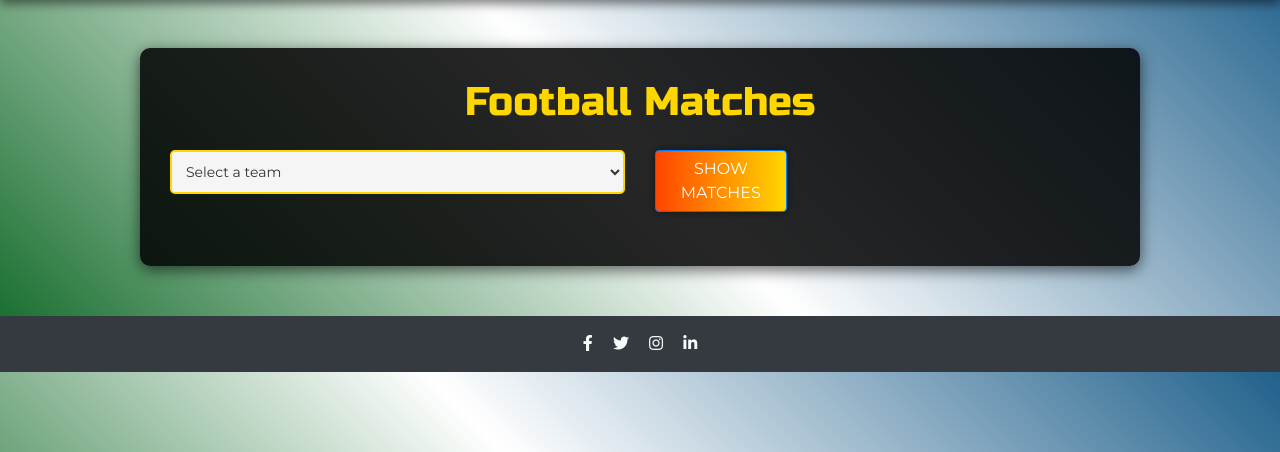
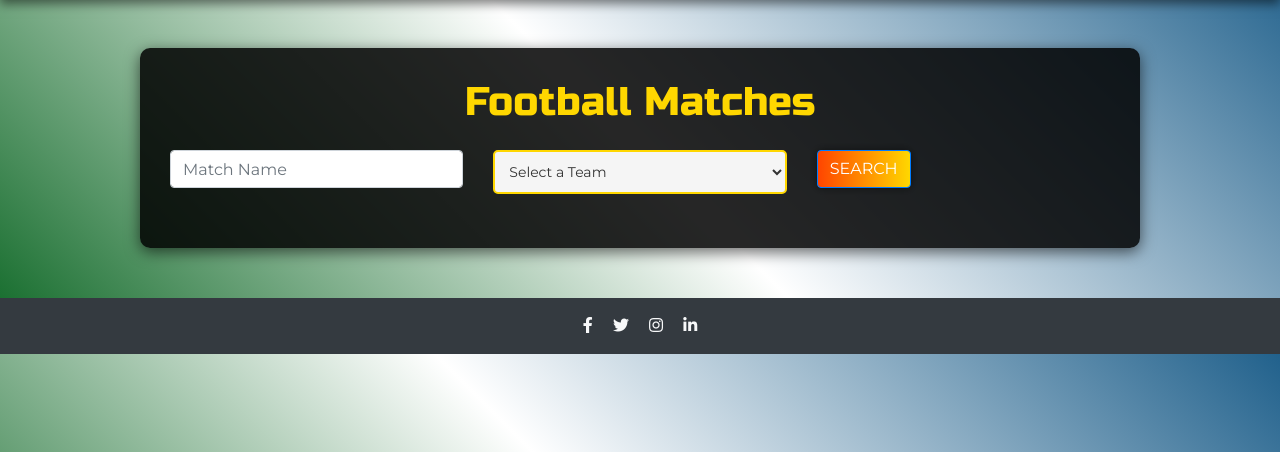
Before and after one commit to gezmisozkan/database-3Kan, a Flask app: page /matches in a window 1280 px wide. Shown: the part 56-508 px from the top of the page. Run offline with Flask 3, Linux system fonts and the light colour scheme; data that the repository does not hold is empty.

Commit message:
Add season and tier information to matches and improve UI for season tiers

```diff
--- a/website/templates/matches.html
+++ b/website/templates/matches.html
@@ -5,32 +5,91 @@
 
 <h1 class="mb-4">Football Matches</h1>
 
-<form method="post" class="mb-4">
-    <div class="row">
-        <div class="col-md-6">
-            <select name="team" class="form-select" required>
-                <option value="" disabled {% if not selected_team %}selected{% endif %}>Select a team</option>
+<!-- Search Form -->
+<form method="GET" action="/matches" class="mb-4">
+    <div class="row g-3">
+        <!-- Search by Match Name -->
+        <div class="col-md-4">
+            <input type="text" name="search" class="form-control" placeholder="Match Name" value="{{ search_query }}">
+        </div>
+
+        <!-- Filter by Team -->
+        <div class="col-md-4">
+            <select name="team" class="form-select">
+                <option value="" {% if not selected_team %}selected{% endif %}>Select a Team</option>
                 {% for team in teams %}
                 <option value="{{ team }}" {% if team == selected_team %}selected{% endif %}>{{ team }}</option>
                 {% endfor %}
             </select>
         </div>
+
+        <!-- Search Button -->
         <div class="col-md-2">
-            <button type="submit" class="btn btn-primary">Show Matches</button>
+            <button type="submit" class="btn btn-primary">Search</button>
         </div>
     </div>
 </form>
 
 {% if matches %}
-    <h2>Matches for {{ selected_team }}</h2>
-    <table class="table table-striped">
+    <h2 class="mb-4">{% if selected_team %}Matches for {{ selected_team }}{% else %}All Matches{% endif %}</h2>
+
+    <!-- Matches Table -->
+    <table class="table table-striped table-bordered">
         <thead>
             <tr>
-            <th>Match</th>
+                <!-- Sortable Match ID -->
+                <th>
+                    <a href="{{ url_for('views.matches', page=page, search=search_query, team=selected_team, sort='match_id', order='desc' if (sort=='match_id' and order=='asc') else 'asc') }}">
+                        Match ID
+                        {% if sort == 'match_id' %}
+                            {{ '▲' if order == 'asc' else '▼' }}
+                        {% endif %}
+                    </a>
+                </th>
+
+                <!-- Sortable Match Name -->
+                <th>
+                    <a href="{{ url_for('views.matches', page=page, search=search_query, team=selected_team, sort='match_name', order='desc' if (sort=='match_name' and order=='asc') else 'asc') }}">
+                        Match Name
+                        {% if sort == 'match_name' %}
+                            {{ '▲' if order == 'asc' else '▼' }}
+                        {% endif %}
+                    </a>
+                </th>
+
+                <!-- Home Team -->
                 <th>Home Team</th>
+
+                <!-- Away Team -->
                 <th>Away Team</th>
-            <th>Home Goals</th>
-            <th>Away Goals</th>
+
+                <!-- Sortable Home Goals -->
+                <th>
+                    <a href="{{ url_for('views.matches', page=page, search=search_query, team=selected_team, sort='home_team_score', order='desc' if (sort=='home_team_score' and order=='asc') else 'asc') }}">
+                        Home Goals
+                        {% if sort == 'home_team_score' %}
+                            {{ '▲' if order == 'asc' else '▼' }}
+                        {% endif %}
+                    </a>
+                </th>
+
+                <!-- Sortable Away Goals -->
+                <th>
+                    <a href="{{ url_for('views.matches', page=page, search=search_query, team=selected_team, sort='away_team_score', order='desc' if (sort=='away_team_score' and order=='asc') else 'asc') }}">
+                        Away Goals
+                        {% if sort == 'away_team_score' %}
+                            {{ '▲' if order == 'asc' else '▼' }}
+                        {% endif %}
+                    </a>
+                </th>
+
+                <!-- Season -->
+                <th>Season</th>
+
+                <!-- Tier -->
+                <th>Tier</th>
+
+                <!-- Admin Actions -->
                 {% if current_user.is_authenticated and current_user.role == 'admin' %}
                 <th>Actions</th>
                 {% endif %}
@@ -39,12 +98,22 @@
         <tbody>
             {% for match in matches %}
             <tr>
-                <td><a href="{{ url_for('views.match_details', match_id=match['match_id']) }}">{{ match['match_id'] }}</a></td>
+                <td>{{ match['match_id'] }}</td>
+                <td><a href="{{ url_for('views.match_details', match_id=match['match_id']) }}">{{ match['match_name'] }}</a></td>
                 <td><a href="{{ url_for('views.team_details', team_id=match['home_team_id']) }}">{{ match['home_team_name'] }}</a></td>
                 <td><a href="{{ url_for('views.team_details', team_id=match['away_team_id']) }}">{{ match['away_team_name'] }}</a></td>
                 <td>{{ match['home_team_score'] }}</td>
                 <td>{{ match['away_team_score'] }}</td>
-
+                <td>
+                    <a href="{{ url_for('views.season_tiers', year=match['season_year']) }}">
+                        {{ match['season_year'] }}
+                    </a>
+                </td>
+                <td>
+                    <a href="{{ url_for('views.season_overview', season_id=match['season_id']) }}">
+                        Tier {{ match['season_tier'] }}
+                    </a>
+                </td>
                 {% if current_user.is_authenticated and current_user.role == 'admin' %}
                 <td>
                     <form method="POST" action="{{ url_for('views.delete_match', match_id=match['match_id']) }}" style="display:inline;">
--- a/website/views.py
+++ b/website/views.py
@@ -116,9 +116,9 @@ def teams():
 
     return render_template("teams.html", teams=teams, search_query=search_query, page=page, total_pages=total_pages)
 
-@views.route('/matches', methods=['GET', 'POST'])
+@views.route('/matches', methods=['GET'])
 def matches():
-    teams, matches, selected_team = [], [], None
+    teams, matches, selected_team, search_query, sort, order = [], [], None, None, None, None
     page = int(request.args.get('page', 1))
     per_page = 20
     offset = (page - 1) * per_page
@@ -126,52 +126,84 @@ def matches():
     try:
         cursor = g.db.cursor(dictionary=True)
 
-        query = "SELECT DISTINCT home_team_name FROM matches"
-        cursor.execute(query)
+        # Fetch distinct home team names for dropdown
+        team_query = "SELECT DISTINCT home_team_name FROM matches"
+        cursor.execute(team_query)
         teams = [row['home_team_name'] for row in cursor.fetchall()]
 
-        # Handle form submission and query parameters for selected team
-        if request.method == 'POST':
-            selected_team = request.form['team']
-        else:
-            selected_team = request.args.get('selected_team')
-        total_pages = 0
+        # Get search and sort parameters
+        selected_team = request.args.get('team', None)
+        search_query = request.args.get('search', '').strip()
+        sort = request.args.get('sort', 'match_id')  # Default sorting by match_id
+        order = request.args.get('order', 'asc')  # Default order is ascending
+
+        # Build base query for matches
+        base_query = """
+            SELECT
+                m.match_id,
+                m.match_name,
+                m.home_team_name,
+                m.away_team_name,
+                t1.team_id AS home_team_id,
+                t2.team_id AS away_team_id,
+                m.home_team_score,
+                m.away_team_score,
+                s.season AS season_year,
+                s.tier AS season_tier,
+                s.season_id
+            FROM matches m
+            JOIN teams t1 ON m.home_team_name = t1.team_name
+            JOIN teams t2 ON m.away_team_name = t2.team_name
+            LEFT JOIN seasons s ON m.season_id = s.season_id
+            WHERE 1=1 # Placeholder for additional filters
+        """
+
+        # Add filters based on search inputs
+        filters = []
+        params = []
         if selected_team:
-            count_query = """
-                SELECT COUNT(*) as total
-                FROM matches
-                WHERE home_team_name = %s OR away_team_name = %s
-            """
-            cursor.execute(count_query, (selected_team, selected_team))
-            total_results = cursor.fetchone()['total']
-            total_pages = (total_results // per_page) + (1 if total_results % per_page > 0 else 0)
+            filters.append("(m.home_team_name = %s OR m.away_team_name = %s)")
+            params.extend([selected_team, selected_team])
+        if search_query:
+            filters.append("m.match_name LIKE %s")
+            params.append(f"%{search_query}%")
 
-            # Get match details and team IDs
-            match_query = """
-                SELECT
-                    m.match_id,
-                    m.match_name,
-                    m.home_team_name,
-                    m.away_team_name,
-                    t1.team_id AS home_team_id,
-                    t2.team_id AS away_team_id,
-                    m.home_team_score,
-                    m.away_team_score
-                FROM matches m
-                JOIN teams t1 ON m.home_team_name = t1.team_name
-                JOIN teams t2 ON m.away_team_name = t2.team_name
-                WHERE m.home_team_name = %s OR m.away_team_name = %s
-                ORDER BY m.match_id DESC
-                LIMIT %s OFFSET %s
-            """
-            cursor.execute(match_query, (selected_team, selected_team, per_page, offset))
-            matches = cursor.fetchall()
+        # Combine filters into the base query
+        if filters:
+            base_query += " AND " + " AND ".join(filters)
+
+        # Add sorting and pagination
+        base_query += f" ORDER BY {sort} {order} LIMIT %s OFFSET %s"
+        params.extend([per_page, offset])
+
+        # Execute query and fetch results
+        cursor.execute(base_query, params)
+        matches = cursor.fetchall()
+
+        # Count total results for pagination
+        count_query = "SELECT COUNT(*) as total FROM matches m WHERE 1=1"
+        if filters:
+            count_query += " AND " + " AND ".join(filters)
+        cursor.execute(count_query, params[:-2])  # Exclude LIMIT and OFFSET from params
+        total_results = cursor.fetchone()['total']
+        total_pages = (total_results // per_page) + (1 if total_results % per_page > 0 else 0)
+
     except mysql.connector.Error as e:
         print(f"MySQL error occurred: {e}")
     finally:
         cursor.close()
 
-    return render_template("matches.html", teams=teams, matches=matches, selected_team=selected_team, page=page, total_pages=total_pages)
+    return render_template(
+        "matches.html",
+        teams=teams,
+        matches=matches,
+        selected_team=selected_team,
+        search_query=search_query,
+        sort=sort,
+        order=order,
+        page=page,
+        total_pages=total_pages
+    )
 
 
 @views.route('/seasons', methods=['GET'])
@@ -287,17 +319,26 @@ def team_details(team_id):
         total_pages = (total_results // per_page) + (1 if total_results % per_page > 0 else 0)
 
         # Fetch team details
-        query = "SELECT * FROM teams WHERE team_id = %s"
-        cursor.execute(query, (team_id,))
+        team_query = "SELECT * FROM teams WHERE team_id = %s"
+        cursor.execute(team_query, (team_id,))
         team_info = cursor.fetchone()
 
-        # Fetch recent matches with pagination
+        # Fetch recent matches with season info
         match_query = """
             SELECT
-                m.match_id, m.match_name, t1.team_name AS home_team, t2.team_name AS away_team, t1.team_id AS home_team_id, t2.team_id AS away_team_id, m.score
+                m.match_id,
+                m.match_name,
+                t1.team_name AS home_team,
+                t2.team_name AS away_team,
+                t1.team_id AS home_team_id,
+                t2.team_id AS away_team_id,
+                m.score,
+                s.season AS season_year,
+                s.tier AS season_tier
             FROM matches m
             JOIN teams t1 ON m.home_team_id = t1.team_id
             JOIN teams t2 ON m.away_team_id = t2.team_id
+            LEFT JOIN seasons s ON m.season_id = s.season_id
             WHERE m.home_team_id = %s OR m.away_team_id = %s
             ORDER BY m.match_id DESC
             LIMIT %s OFFSET %s
@@ -306,13 +347,14 @@ def team_details(team_id):
         matches = cursor.fetchall()
 
         # Fetch comments
-        cursor.execute("""
+        comment_query = """
             SELECT c.comment, c.created_at, u.full_name AS username
             FROM team_comments c
             JOIN User u ON c.user_id = u.id
             WHERE c.team_id = %s
             ORDER BY c.created_at DESC
-        """, (team_id,))
+        """
+        cursor.execute(comment_query, (team_id,))
         comments = cursor.fetchall()
     except mysql.connector.Error as e:
         flash(f'An error occurred while fetching team details: {e}', 'error')
@@ -342,21 +384,12 @@ def season_overview(season_id):
         cursor.execute(query, (season_id,))
         season_info = cursor.fetchone()
 
-        match_query = """
-            SELECT m.match_id, m.match_name, t1.team_name AS home_team, t2.team_name AS away_team, m.score
-            FROM matches m
-            JOIN teams t1 ON m.home_team_id = t1.team_id
-            JOIN teams t2 ON m.away_team_id = t2.team_id
-            WHERE m.season_id = %s
-        """
-        cursor.execute(match_query, (season_id,))
-        matches = cursor.fetchall()
     except mysql.connector.Error as e:
         print(f"MySQL error occurred: {e}")
     finally:
         cursor.close()
 
-    return render_template("season_overview.html", season=season_info, matches=matches)
+    return render_template("season_overview.html", season=season_info)
 
 @views.route('/delete-team/<team_id>', methods=['POST'])
 @login_required
```
Also changed, not shown: website/templates/season_overview.html (+0 -42 lines), website/templates/season_tiers.html (+9 -5 lines), website/templates/team_details.html (+11 -0 lines). Lines whose indentation alone changed are shown as unchanged.
